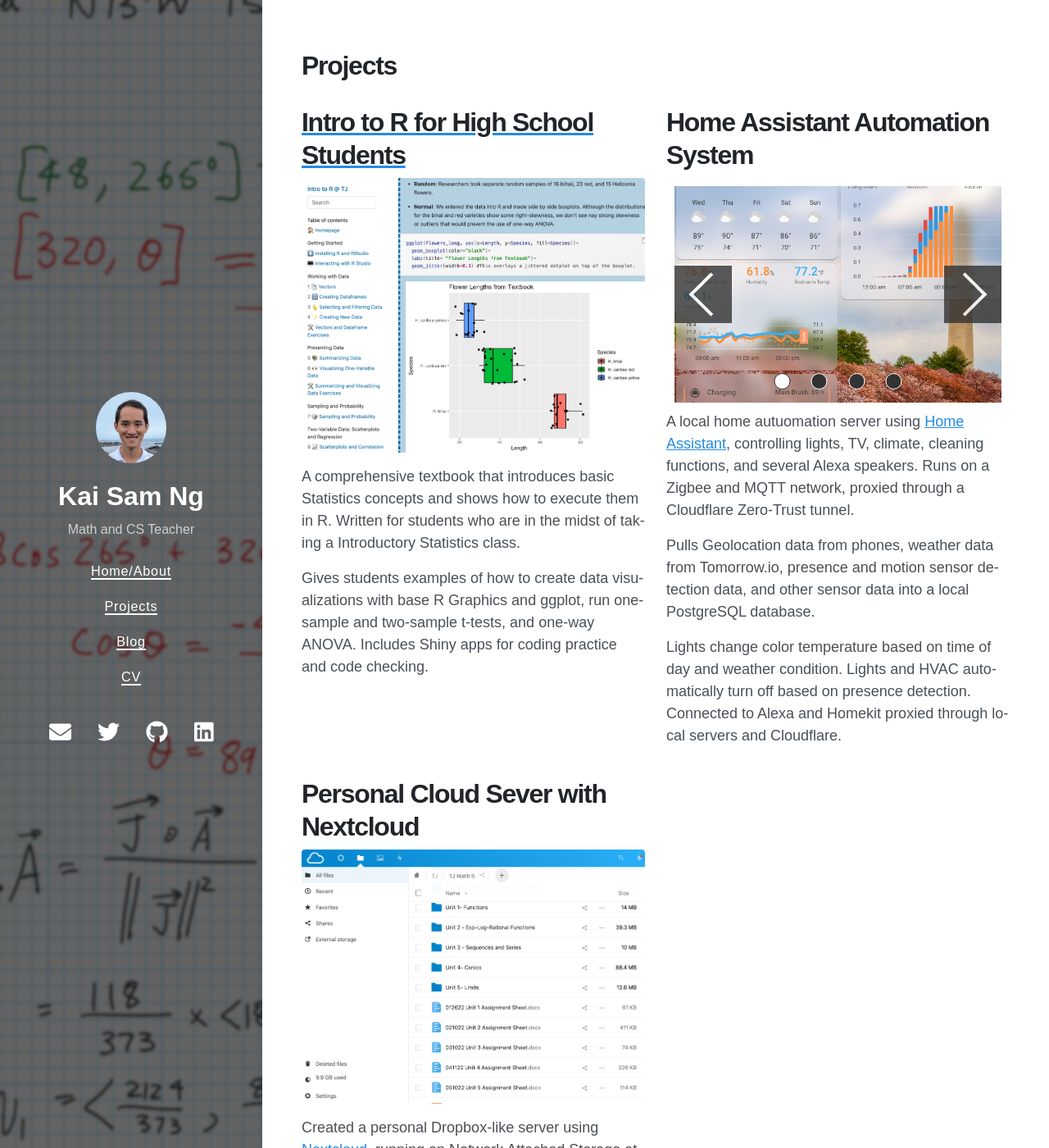
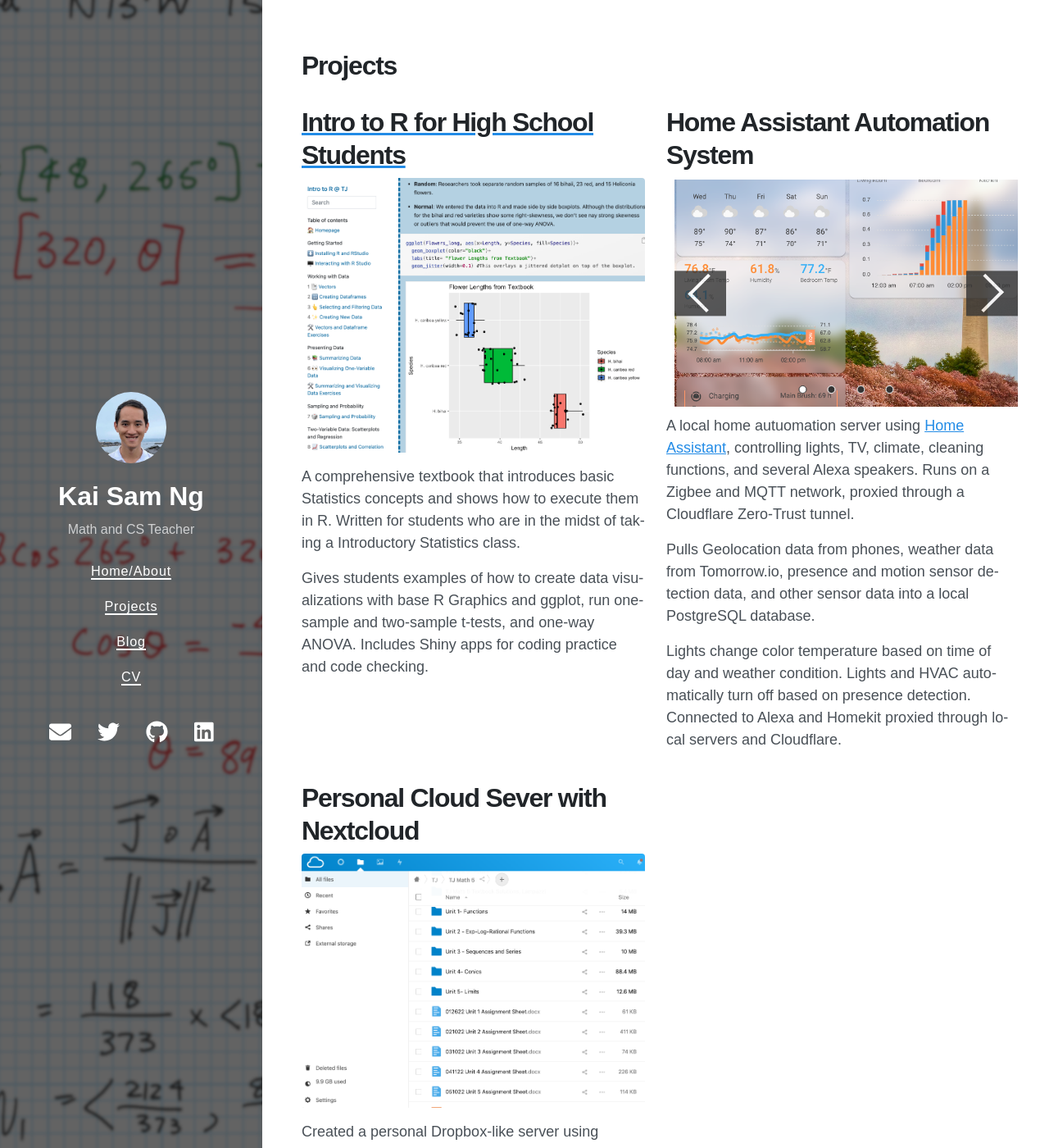
Before and after one commit to kaisamng/kaisamng.github.io, a Jekyll site: the page built from projects.html, in a window 1280 px wide and 1400 px high. Shown: the whole window at 82% size. Built offline with Jekyll 4.4.1, drawn with Linux system fonts in a browser that asks for light colours; nearby versions of some CDN libraries.

Commit message:
Modify slider.css buttons

```diff
--- a/assets/css/slider.css
+++ b/assets/css/slider.css
@@ -1,11 +1,5 @@
 * {
     /*     box-sizing: border-box; */
-    }
-
-    .container-slider {
-        display: flex;
-        align-items: center;
-        justify-content: center;
     }
 
     .slider {
@@ -49,8 +43,8 @@
 
     .slider__nav-button {
         position: absolute;
-        height: 70px;
-        width: 70px;
+        height: 20%;
+        width: 15%;
         background-color: #333;
         opacity: .8;
         cursor: pointer;
@@ -102,8 +96,8 @@
 
     .slider__navlink {
         display: inline-block;
-        height: 20px;
-        width: 20px;
+        height: 10px;
+        width: 10px;
         border-radius: 50%;
         border: 1px #fff solid;
         background-color: #333;
```
